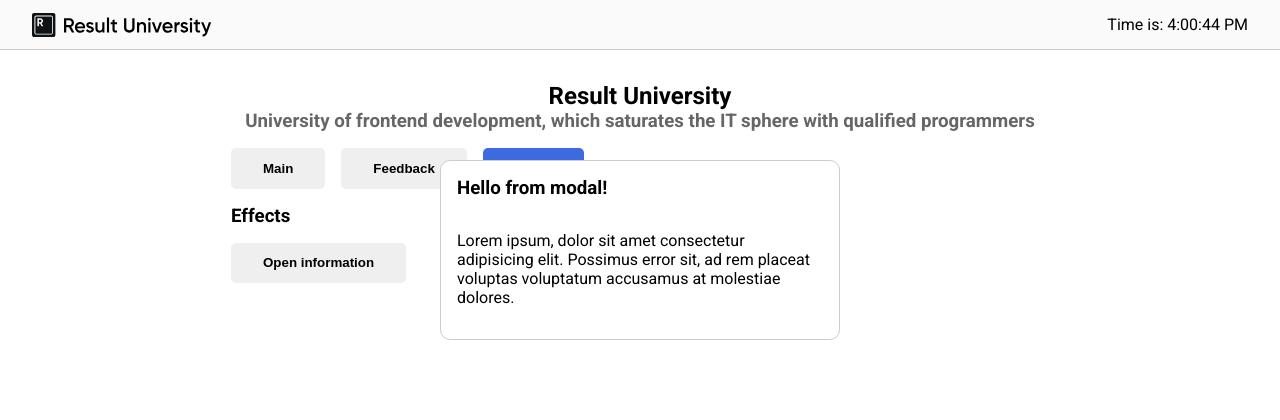
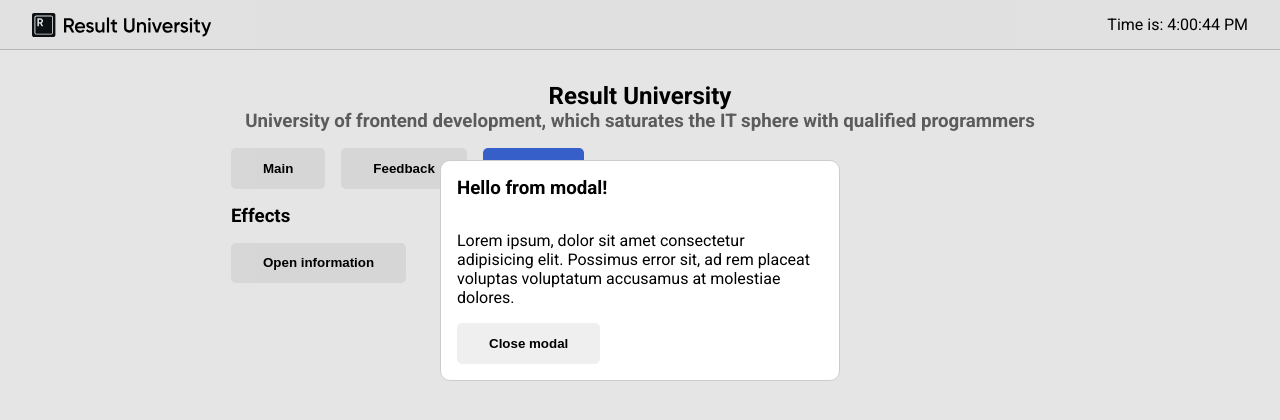
Before and after one commit to NataliaZhydychyn/React-App, a React (Vite) app: page / in a window 1280 px wide. Both pictures are taken after a click on the button "Open information". Shown: the top 420 px of the page. Built offline with nearby package versions, Linux system fonts and the light colour scheme.

Commit message:
finish modal

```diff
--- a/src/components/EffectSection.jsx
+++ b/src/components/EffectSection.jsx
@@ -17,6 +17,7 @@ export default function EffectSection() {
             <Modal open={modal}>
                 <h3>Hello from modal!</h3>
                 <p>Lorem ipsum, dolor sit amet consectetur adipisicing elit. Possimus error sit, ad rem placeat voluptas voluptatum accusamus at molestiae dolores.</p>
+                <Button onButtonClick={() => setModal(false)}>Close modal</Button>
             </Modal>
         </section>
     )
--- a/src/components/Modal/Modal.jsx
+++ b/src/components/Modal/Modal.jsx
@@ -1,9 +1,20 @@
 import { createPortal } from 'react-dom'
+import { useRef, useEffect } from 'react'
 import './Modal.css'
 
 export default function Modal({ children, open }) {
+    const dialog = useRef()
+
+    useEffect(() => {
+        if (open) {
+            dialog.current.showModal()
+        } else {
+            dialog.current.close()
+        }
+    }, [open])
+
     return createPortal (
-        <dialog open={open}>{children}</dialog>,
+        <dialog ref={dialog}>{children}</dialog>,
         document.getElementById('modal')
     )
 }
```
